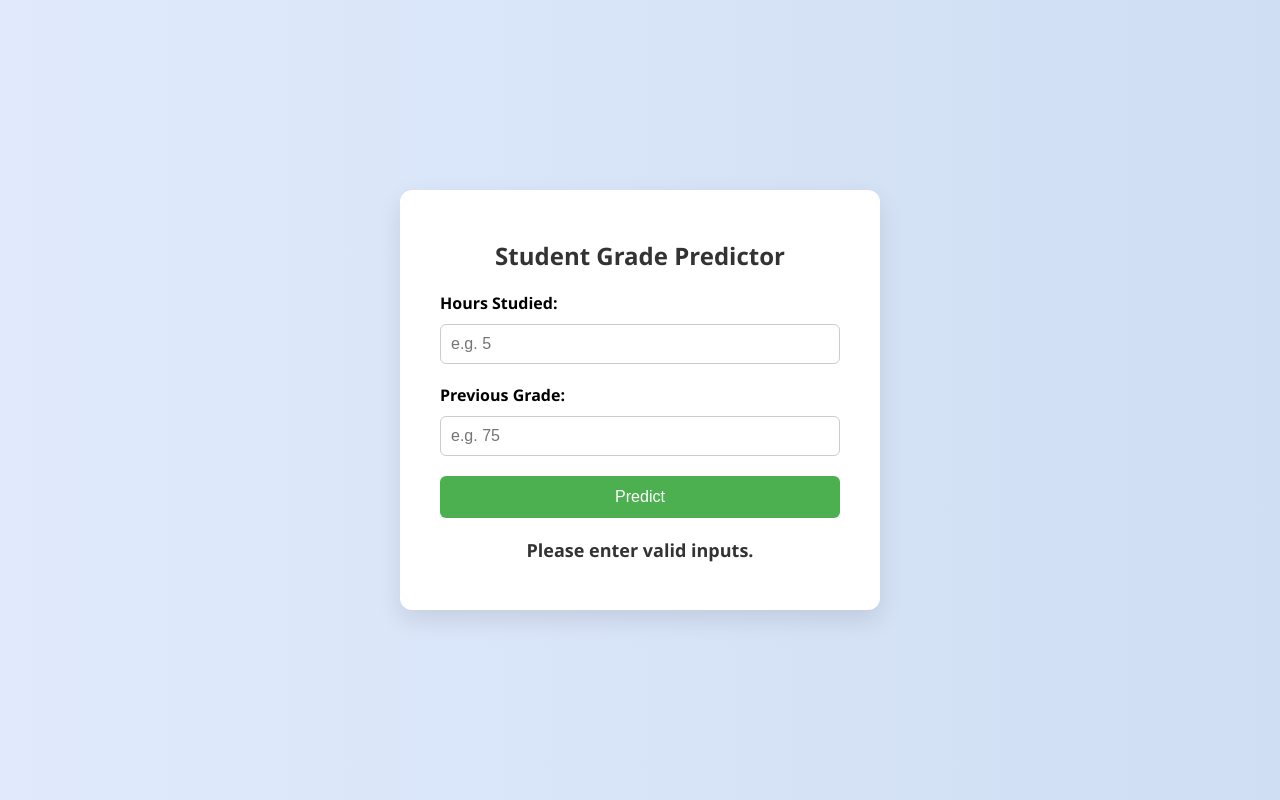
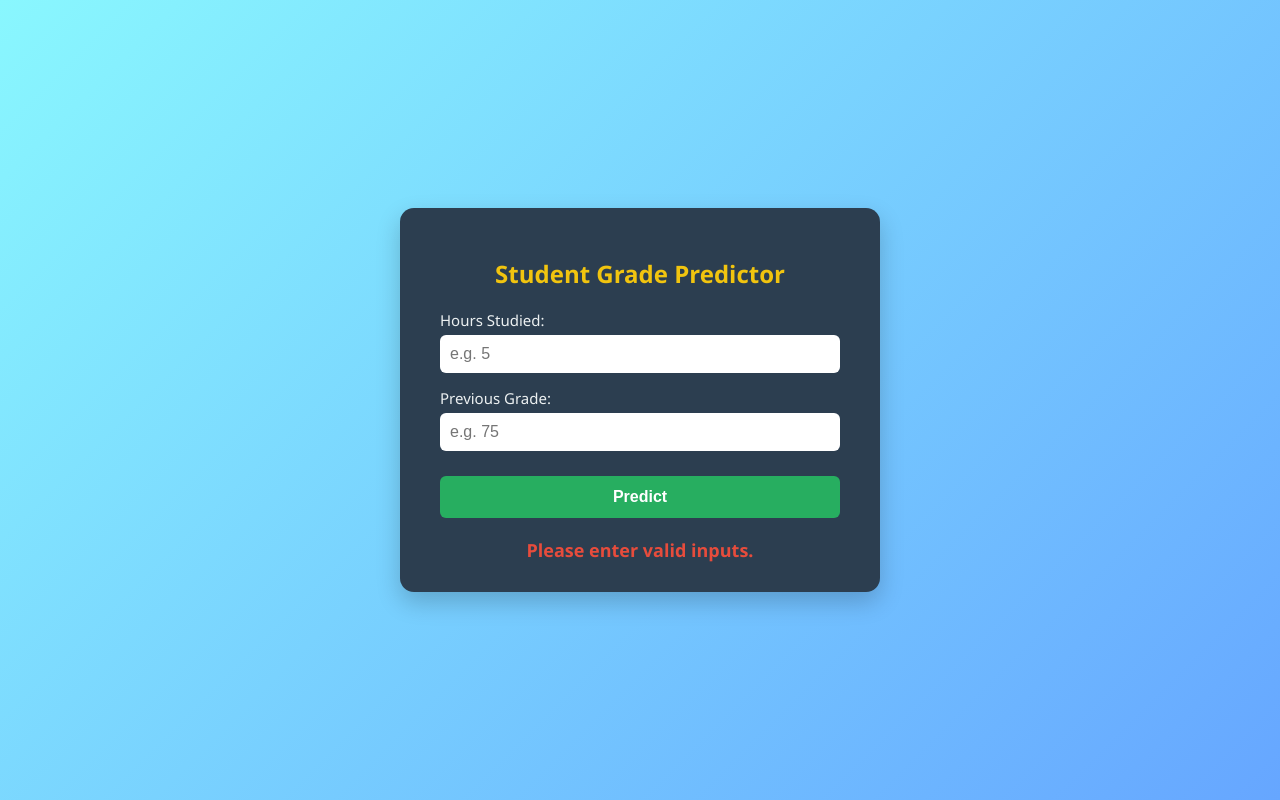
Before and after one commit to Suhas-777/student_grade_prediction, a plain HTML site: page s_g_p/index.html in a window 1280 px wide. Both pictures are taken after a click on the button "Predict". Drawn offline with Linux system fonts and the light colour scheme.

Commit message:
Improved design: centered layout with new colors

```diff
--- a/s_g_p/index.html
+++ b/s_g_p/index.html
@@ -5,73 +5,79 @@
   <title>Student Grade Predictor</title>
   <style>
     body {
-      font-family: 'Segoe UI', Tahoma, Geneva, Verdana, sans-serif;
-      background: linear-gradient(to right, #e0eafc, #cfdef3);
+      margin: 0;
+      padding: 0;
+      height: 100vh;
+      background: linear-gradient(135deg, #89f7fe, #66a6ff);
       display: flex;
       justify-content: center;
       align-items: center;
-      height: 100vh;
-      margin: 0;
+      font-family: 'Segoe UI', Tahoma, Geneva, Verdana, sans-serif;
     }
 
     .container {
-      background-color: white;
+      background-color: #2c3e50;
       padding: 30px 40px;
-      border-radius: 12px;
-      box-shadow: 0 10px 25px rgba(0, 0, 0, 0.1);
+      border-radius: 14px;
+      box-shadow: 0 10px 25px rgba(0, 0, 0, 0.2);
+      color: #ecf0f1;
+      width: 90%;
       max-width: 400px;
-      width: 100%;
     }
 
     h2 {
       text-align: center;
-      color: #333;
       margin-bottom: 20px;
+      color: #f1c40f;
     }
 
     label {
       display: block;
-      margin-bottom: 10px;
-      font-weight: bold;
+      margin-top: 15px;
+      font-size: 15px;
     }
 
     input {
       width: 100%;
       padding: 10px;
-      margin-bottom: 20px;
-      border: 1px solid #ccc;
+      margin-top: 5px;
+      border: none;
       border-radius: 6px;
+      font-size: 16px;
       box-sizing: border-box;
-      font-size: 16px;
     }
 
     button {
       width: 100%;
+      margin-top: 25px;
       padding: 12px;
-      background-color: #4CAF50;
+      background-color: #27ae60;
       color: white;
       border: none;
       border-radius: 6px;
       font-size: 16px;
+      font-weight: bold;
       cursor: pointer;
       transition: background-color 0.3s ease;
     }
 
     button:hover {
-      background-color: #45a049;
+      background-color: #1e8449;
     }
 
     #result {
       text-align: center;
       margin-top: 20px;
       font-size: 18px;
-      color: #333;
+      font-weight: bold;
+      color: #f39c12;
     }
   </style>
 </head>
 <body>
   <div class="container">
     <h2>Student Grade Predictor</h2>
+
     <label for="hours">Hours Studied:</label>
     <input type="number" id="hours" step="any" placeholder="e.g. 5">
 
@@ -80,11 +86,11 @@
 
     <button onclick="predict()">Predict</button>
 
-    <h3 id="result"></h3>
+    <div id="result"></div>
   </div>
 
   <script>
-    // These values come from config.json output of train_model.py
+    // Values from your config.json output (trained model)
     const intercept = 33.048916993595505;
     const coef_hours = 0.30328632;
     const coef_prev = 0.19132681;
@@ -93,13 +99,17 @@
       const hours = parseFloat(document.getElementById('hours').value);
       const prev = parseFloat(document.getElementById('prev_grade').value);
 
+      const result = document.getElementById('result');
+
       if (isNaN(hours) || isNaN(prev)) {
-        document.getElementById('result').innerText = "Please enter valid inputs.";
+        result.innerText = "Please enter valid inputs.";
+        result.style.color = "#e74c3c"; // red for error
         return;
       }
 
       const prediction = intercept + coef_hours * hours + coef_prev * prev;
-      document.getElementById('result').innerText = `Predicted Final Grade: ${prediction.toFixed(2)}`;
+      result.innerText = `Predicted Final Grade: ${prediction.toFixed(2)}`;
+      result.style.color = "#f39c12"; // gold for result
     }
   </script>
 </body>
```
